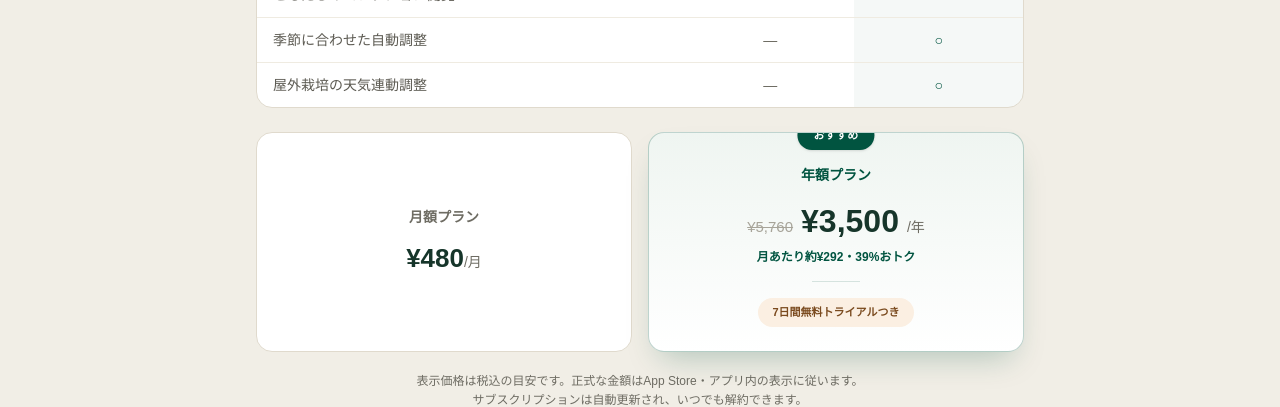
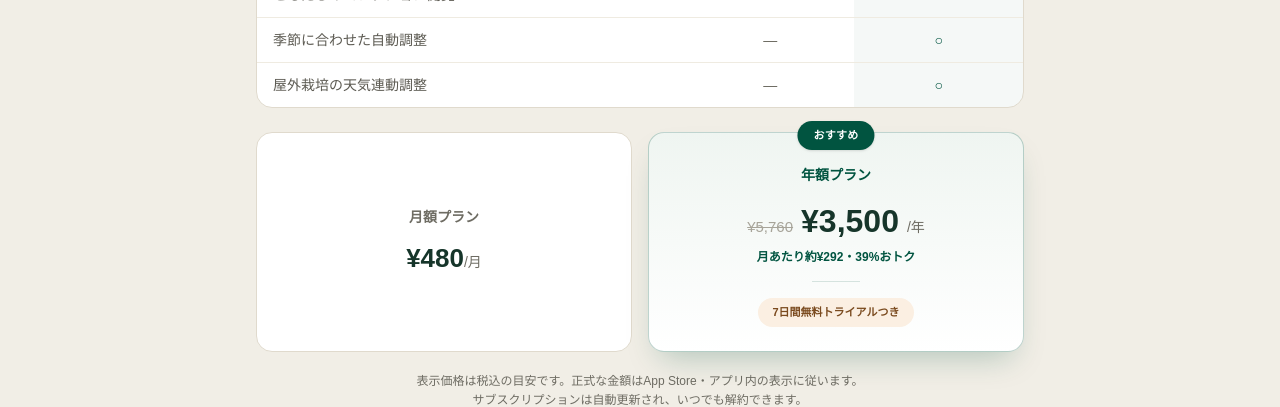
Before and after one commit to masashimatsubuchi-lang/tokyoplants-media, a Next.js app: page /app in a window 1280 px wide. Shown: the part 7260-7667 px from the top of the page. Built offline with nearby package versions, Linux system fonts and the light colour scheme.

Commit message:
料金カードの「おすすめ」バッジがoverflow-hiddenで欠けていたのを直す
グラデーション背景の角丸はoverflow-hiddenがなくても border-radius だけで
効くため、バッジ（-top-3で親の外に飛び出す配置）を切らないよう外した。

```diff
--- a/src/app/app/page.tsx
+++ b/src/app/app/page.tsx
@@ -466,7 +466,7 @@ export default function AppLandingPage() {
                 </span>
               </p>
             </div>
-            <div className="relative overflow-hidden rounded-2xl border border-[#015440]/25 bg-gradient-to-b from-[#EFF5F1] to-white p-6 pt-8 text-center shadow-[0_16px_32px_-12px_rgba(1,84,64,0.28)]">
+            <div className="relative rounded-2xl border border-[#015440]/25 bg-gradient-to-b from-[#EFF5F1] to-white p-6 pt-8 text-center shadow-[0_16px_32px_-12px_rgba(1,84,64,0.28)]">
               <span className="absolute -top-3 left-1/2 -translate-x-1/2 whitespace-nowrap rounded-full bg-[#015440] px-4 py-1.5 text-[11px] font-bold tracking-wide text-white shadow-sm">
                 おすすめ
               </span>
```
